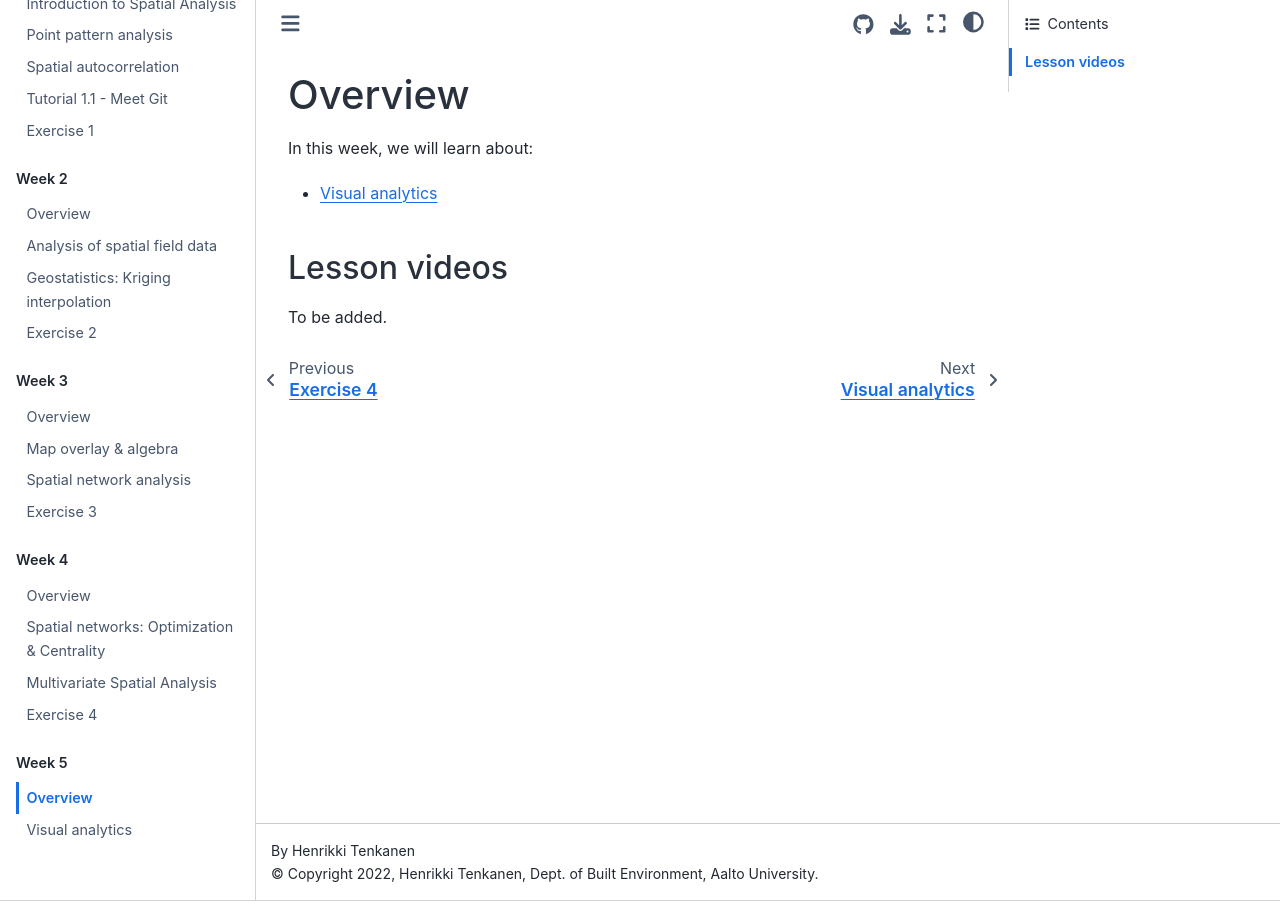
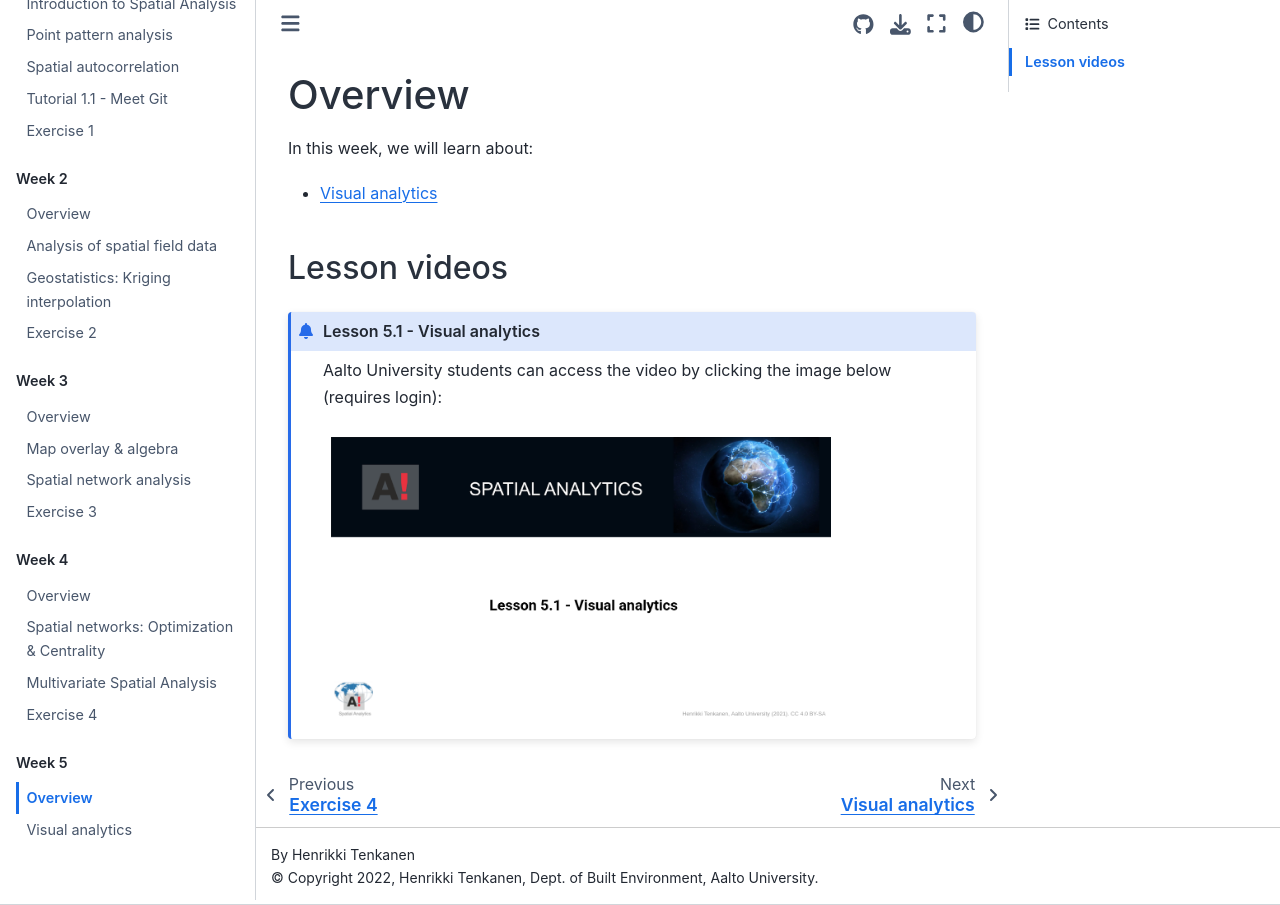
Before and after one commit to AaltoGIS/Spatial-Analytics, a Sphinx documentation site: the page built from source/lessons/L5/overview.rst, in a window 1280 px wide. Built offline with Sphinx 7.4.7 and the Sphinx Book theme 1.1.4, drawn with Linux system fonts in a browser that asks for light colours; pages that are not in the unit, such as notebooks, are missing from menus.

Commit message:
Add lesson 5.1 video

```diff
--- a/source/lessons/L5/overview.rst
+++ b/source/lessons/L5/overview.rst
@@ -8,14 +8,11 @@ In this week, we will learn about:
 Lesson videos
 -------------
 
-To be added.
+.. admonition:: Lesson 5.1 - Visual analytics
 
-..
-    .. admonition:: Lesson 5.1 - Visual analytics
+    Aalto University students can access the video by clicking the image below (requires login):
 
-        Aalto University students can access the video by clicking the image below (requires login):
-
-        .. figure:: img/Lesson5.1.png
-            :target: https://aalto.cloud.panopto.eu/Panopto/Pages/Viewer.aspx?id=5143a90a-2beb-4513-bb79-adf000e1dff5
-            :width: 500px
-            :align: left
+    .. figure:: img/Lesson5.1.png
+        :target: https://aalto.cloud.panopto.eu/Panopto/Pages/Viewer.aspx?id=e923b6ce-4def-4f5d-ba60-af5501167a63
+        :width: 500px
+        :align: left
```
